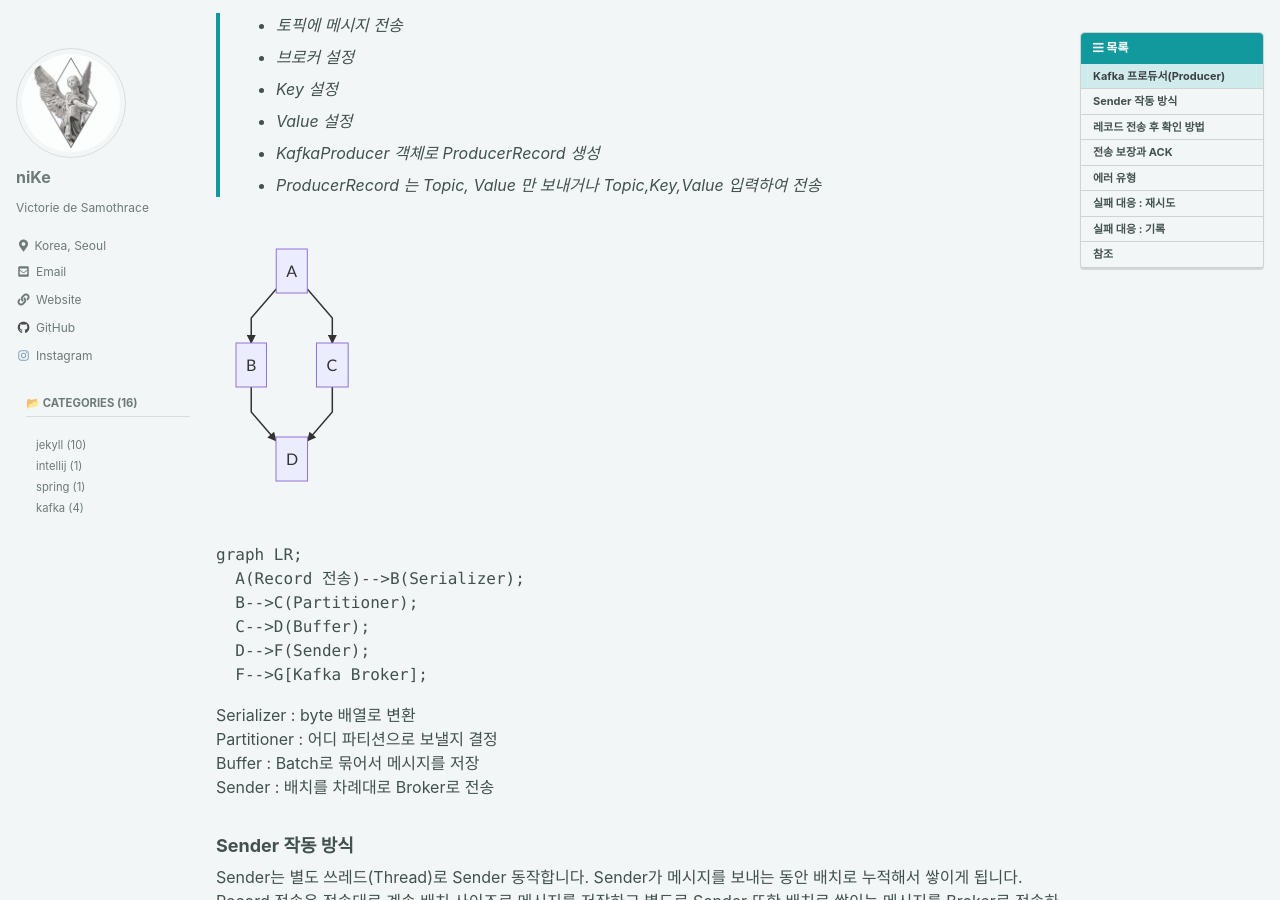
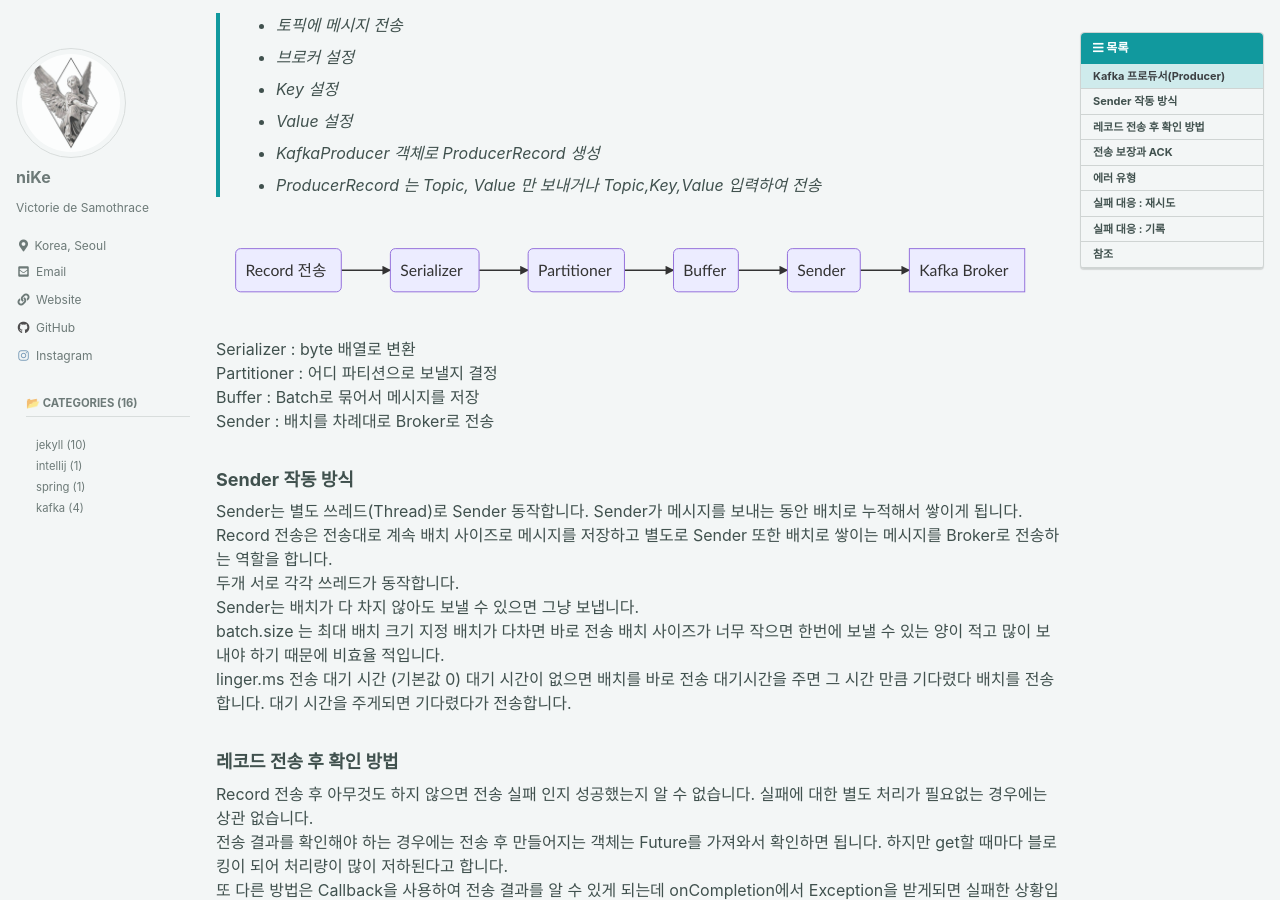
Before and after one commit to KwakTaeMin/KwakTaeMin.github.io, a Jekyll site: the page built from _posts/2023-07-17-Kafka 프로듀서(producer)(3).md, in a window 1280 px wide and 900 px high, scrolled down 223 px. Built offline with Jekyll 4.4.1, drawn with Linux system fonts in a browser that asks for light colours; cached includes are drawn as plain includes; some web fonts are replaced; comment, search, counter and statistics services are not loaded.

Commit message:
카프카 프로듀서 포스팅

````diff
--- a/_posts/2023-07-17-Kafka 프로듀서(producer)(3).md
+++ b/_posts/2023-07-17-Kafka 프로듀서(producer)(3).md
@@ -25,17 +25,13 @@ date: 2023-07-17T1:00:00Z
 > - ProducerRecord 는 Topic, Value 만 보내거나 Topic,Key,Value 입력하여 전송
 
 <div class="mermaid">
-  graph TD; A-->B; A-->C; B-->D; C-->D;
-</div>
-
-```mermaid
 graph LR;
   A(Record 전송)-->B(Serializer);
   B-->C(Partitioner);
   C-->D(Buffer);
   D-->F(Sender);
   F-->G[Kafka Broker];
-```
+</div>
 
 
 Serializer : byte 배열로 변환
````
